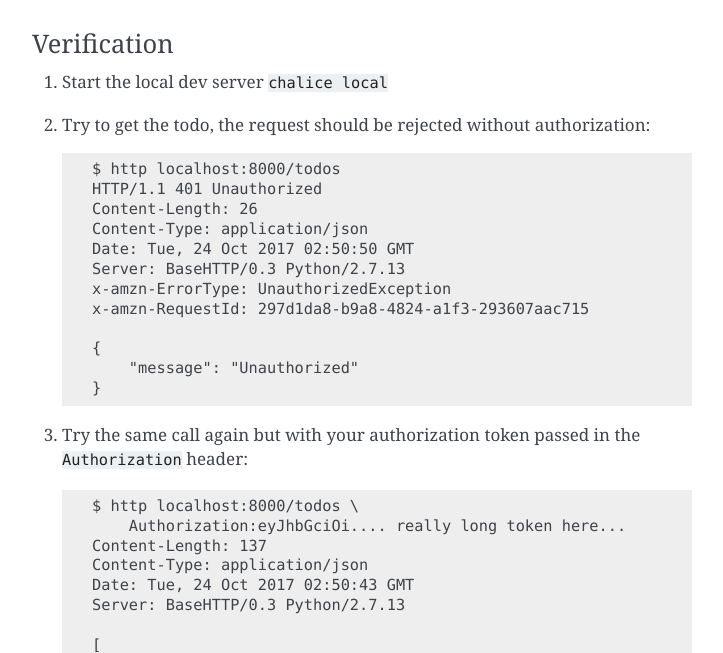
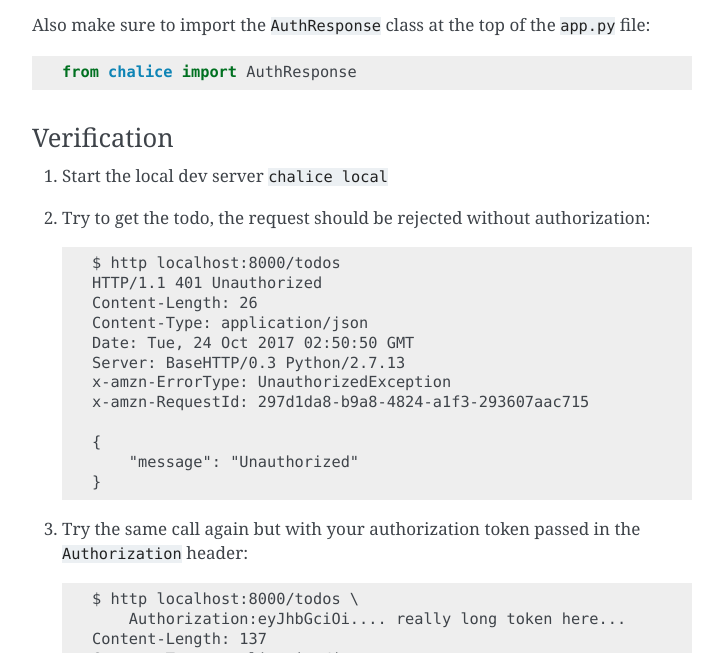
Before and after one commit to aws-samples/chalice-workshop, a Sphinx documentation site: the page built from docs/source/part1/04-todo-app-auth.rst, in a window 1280 px wide and 900 px high, scrolled down 5761 px, cut to the strip 247-900 px from the top of the window. Shown: the whole strip, without its empty margins (388-1111 px from the left). Built offline with Sphinx 7.4.7, drawn with Linux system fonts in a browser that asks for light colours.

Commit message:
Add missing import

```diff
--- a/docs/source/part1/04-todo-app-auth.rst
+++ b/docs/source/part1/04-todo-app-auth.rst
@@ -186,7 +186,7 @@ for loading it.
 Instructions
 ~~~~~~~~~~~~
 
-1. Add a new variable ``_USER_DB`` in your ``app.py`` file with a value of None::
+1. Add a new variable ``_USER_DB`` in your ``app.py`` file with a value of None:
 
 
 .. code-block:: python
@@ -281,6 +281,13 @@ Instructions
 .. literalinclude:: ../../../code/final/app.py
    :linenos:
    :lines: 56-57
+
+
+Also make sure to import the ``AuthResponse`` class at the top of the ``app.py`` file:
+
+.. code-block:: python
+
+    from chalice import AuthResponse
 
 
 Verification
```
